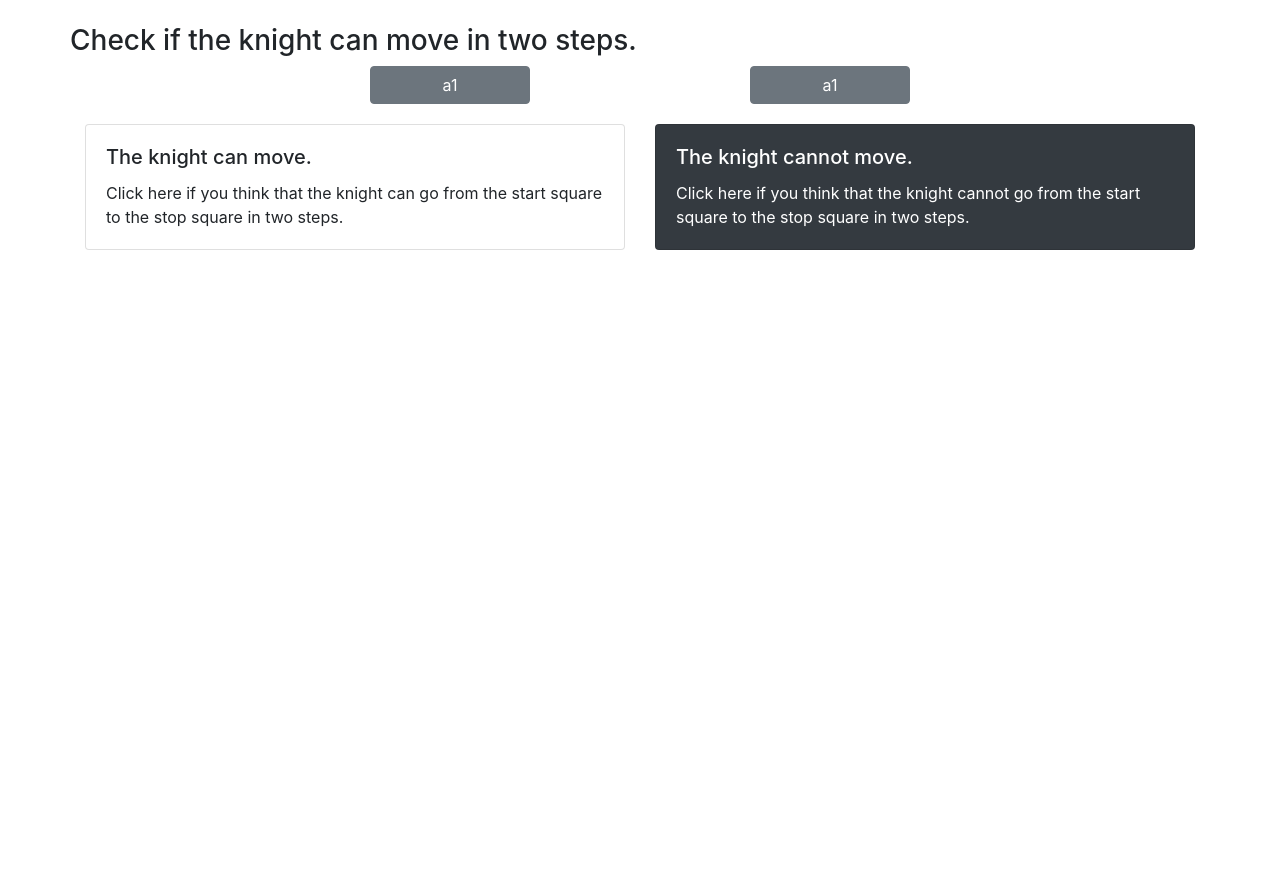
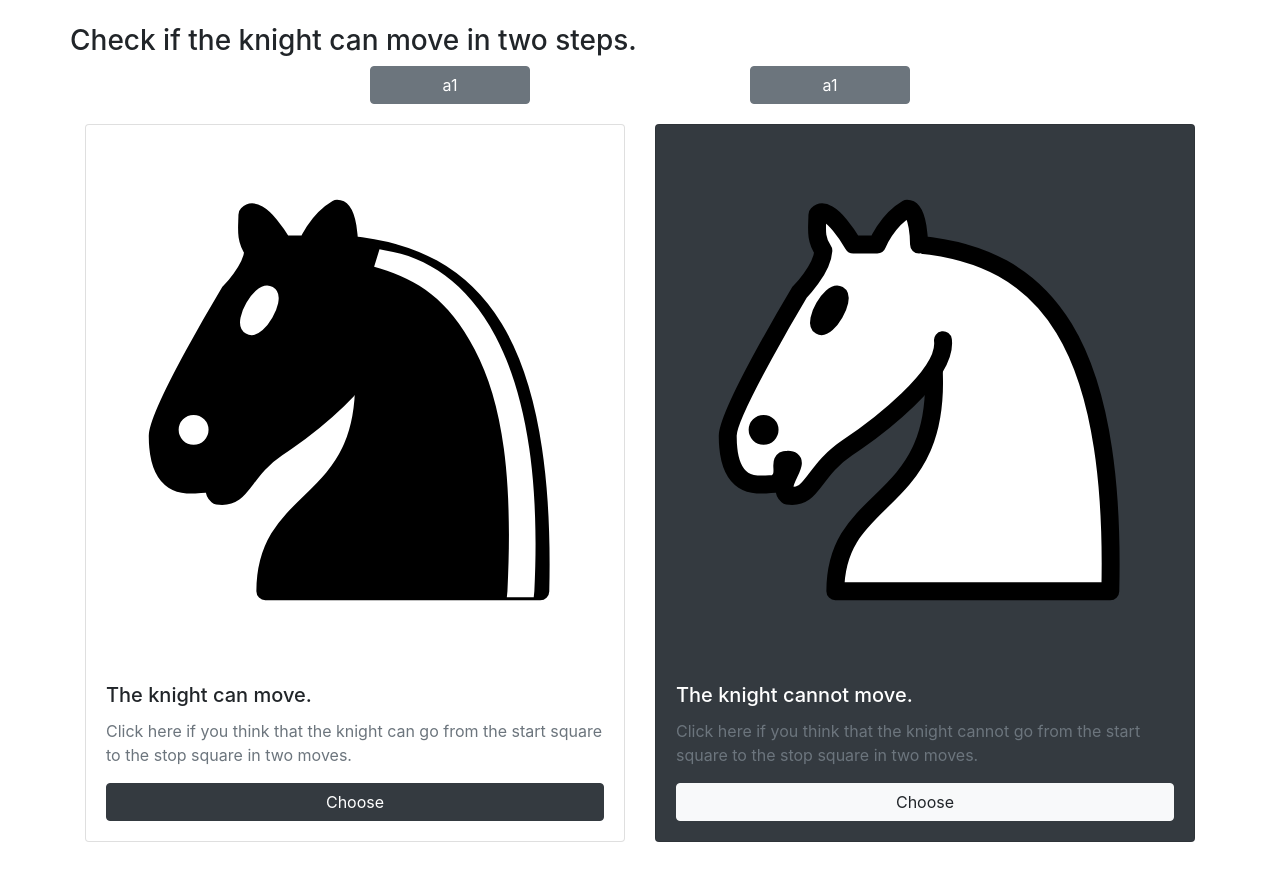
Before and after one commit to pauldechorgnat/blindfold_chess, a Flask app: page /knight_moves2 in a window 1280 px wide. Shown: the part 61-951 px from the top of the page. Before the commit the page ends 311 px from the top, so only its background shows below. Run offline with Flask 2, Linux system fonts and the light colour scheme; some libraries are stand-ins or nearby versions.

Commit message:
adding images to knight moves II

```diff
--- a/templates/knight_moves_two_steps.html
+++ b/templates/knight_moves_two_steps.html
@@ -70,21 +70,22 @@ let moves = {{ moves | tojson | safe }};
 <div class="row">
     <div class="col-lg-12 col-sm-12 col-md-12 col-md-12">
         <div class="card-deck">
-            <div class="card"
-                 onclick="check_knight_two_steps_move(1); return false;">
+            <div class="card" style="width: 18rem;">
+                <img class="card-img-top" src="/static/img/chesspieces/wikipedia/bN.svg" alt="Card image cap">
                 <div class="card-body">
                     <h5 class="card-title">The knight can move.</h5>
-                    <p class="card-text">Click here if you think that the knight can go from the start square to the
-                        stop square in two steps.</p>
+                    <p class="card-text text-muted">Click here if you think that the knight can go from the start square
+                        to the stop square in two moves.</p>
+                    <a href="#" onclick="check_knight_two_steps_move(1); return false;" class="btn btn-dark col-12">Choose</a>
                 </div>
             </div>
-
-            <div class="card text-white bg-dark"
-                 onclick="check_knight_two_steps_move(0); return false;">
+            <div class="card text-white bg-dark" style="width: 18rem;">
+                <img class="card-img-top" src="/static/img/chesspieces/wikipedia/wN.svg" alt="Card image cap">
                 <div class="card-body">
                     <h5 class="card-title">The knight cannot move.</h5>
-                    <p class="card-text">Click here if you think that the knight cannot go from the start square to the
-                        stop square in two steps.</p>
+                    <p class="card-text text-muted">Click here if you think that the knight cannot go from the start
+                        square to the stop square in two moves.</p>
+                    <a href="#" onclick="check_knight_two_steps_move(0); return false;" class="btn btn-light col-12">Choose</a>
                 </div>
             </div>
         </div>
```
